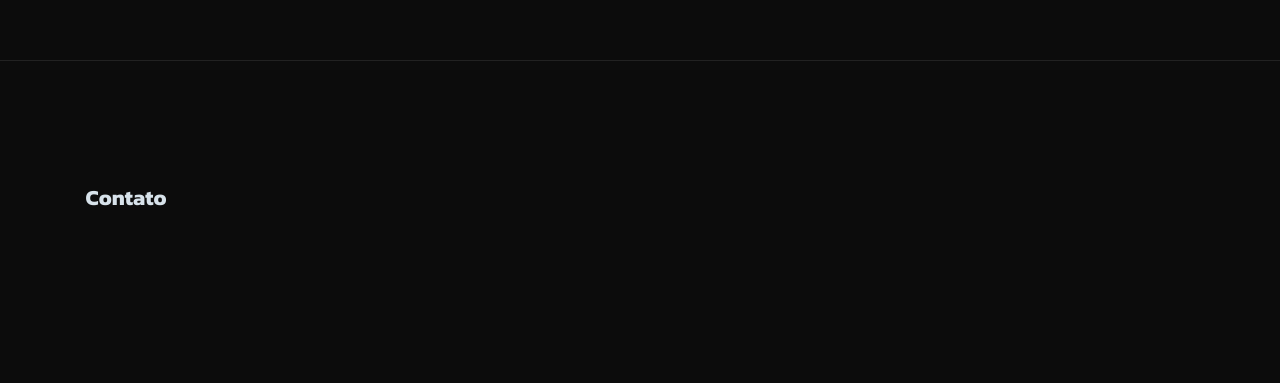
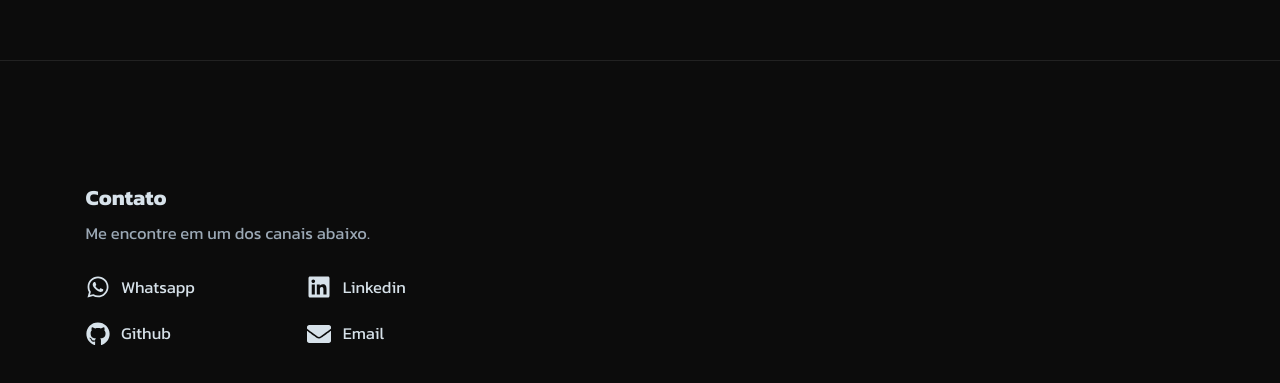
Before and after one commit to rogeriocaetanojr/portfolio-rogerio, a React (Vite) app: page / in a window 1280 px wide. Shown: the part 2434-2817 px from the top of the page. Built offline with nearby package versions, Linux system fonts and the light colour scheme.

Commit message:
feat: estrutura secao de contatos com icones e hover

```diff
--- a/package.json
+++ b/package.json
@@ -11,7 +11,8 @@
   },
   "dependencies": {
     "react": "^18.2.0",
-    "react-dom": "^18.2.0"
+    "react-dom": "^18.2.0",
+    "react-icons": "^5.7.0"
   },
   "devDependencies": {
     "@types/react": "^18.2.66",
--- a/src/components/Contact.jsx
+++ b/src/components/Contact.jsx
@@ -1,8 +1,28 @@
+import { FaWhatsapp, FaLinkedin, FaEnvelope, FaGithub } from 'react-icons/fa'
+
 export function Contact() {
   return (
     <section id="contato" style={{ minHeight: '100vh', display: 'flex', flexDirection: 'column', justifyContent: 'flex-start', padding: '120px 5vw 4rem', scrollMarginTop: '100px' }}>
-      <div style={{ paddingLeft: '1.5rem' }}>
-        <h2>Contato</h2>
+      <div style={{ paddingLeft: '1.5rem', display: 'flex', flexDirection: 'column', gap: '2rem' }}>
+        <div>
+          <h2>Contato</h2>
+          <p style={{ color: '#9BA8B5', fontSize: '1.15rem', marginTop: '0.5rem' }}>Me encontre em um dos canais abaixo.</p>
+        </div>
+
+        <div style={{ display: 'grid', gridTemplateColumns: '1fr 1fr', gap: '1.5rem 3rem', maxWidth: '400px' }}>
+          <a href="https://wa.me/41992522036" target="_blank" rel="noopener noreferrer" className="link-contato">
+            <FaWhatsapp size={24} /> Whatsapp
+          </a>
+          <a href="https://linkedin.com/in/rogeriocaetanojr/" target="_blank" rel="noopener noreferrer" className="link-contato">
+            <FaLinkedin size={24} /> Linkedin
+          </a>
+          <a href="https://github.com/rogeriocaetanojr" target="_blank" rel="noopener noreferrer" className="link-contato">
+            <FaGithub size={24} /> Github
+          </a>
+          <a href="mailto:rcaetanojunior@gmail.com" className="link-contato">
+            <FaEnvelope size={24} /> Email
+          </a>
+        </div>
       </div>
     </section>
   )
--- a/src/index.css
+++ b/src/index.css
@@ -41,3 +41,19 @@ a {
   66% { transform: translate3d(-15px, 20px, 0); }
   100% { transform: translate3d(0, 0, 0); }
 }
+
+.link-contato {
+  display: flex;
+  align-items: center;
+  gap: 0.8rem;
+  color: #D7E2EA;
+  font-size: 1.15rem;
+  text-decoration: none;
+  transition: color 0.2s ease, opacity 0.2s ease;
+  width: fit-content;
+}
+
+.link-contato:hover {
+  color: #FFF;
+  opacity: 0.7;
+}
```
Also changed, not shown: 1 other file (tests, documents, lock files or other folders).
